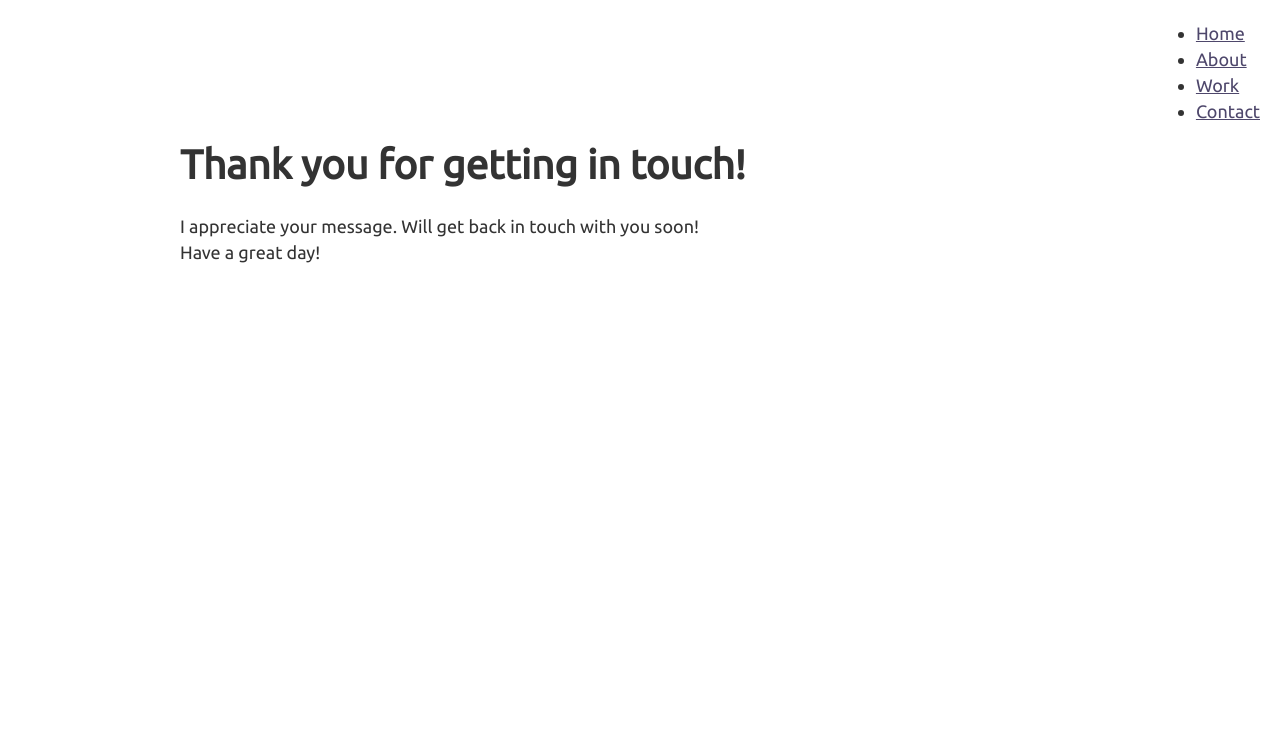
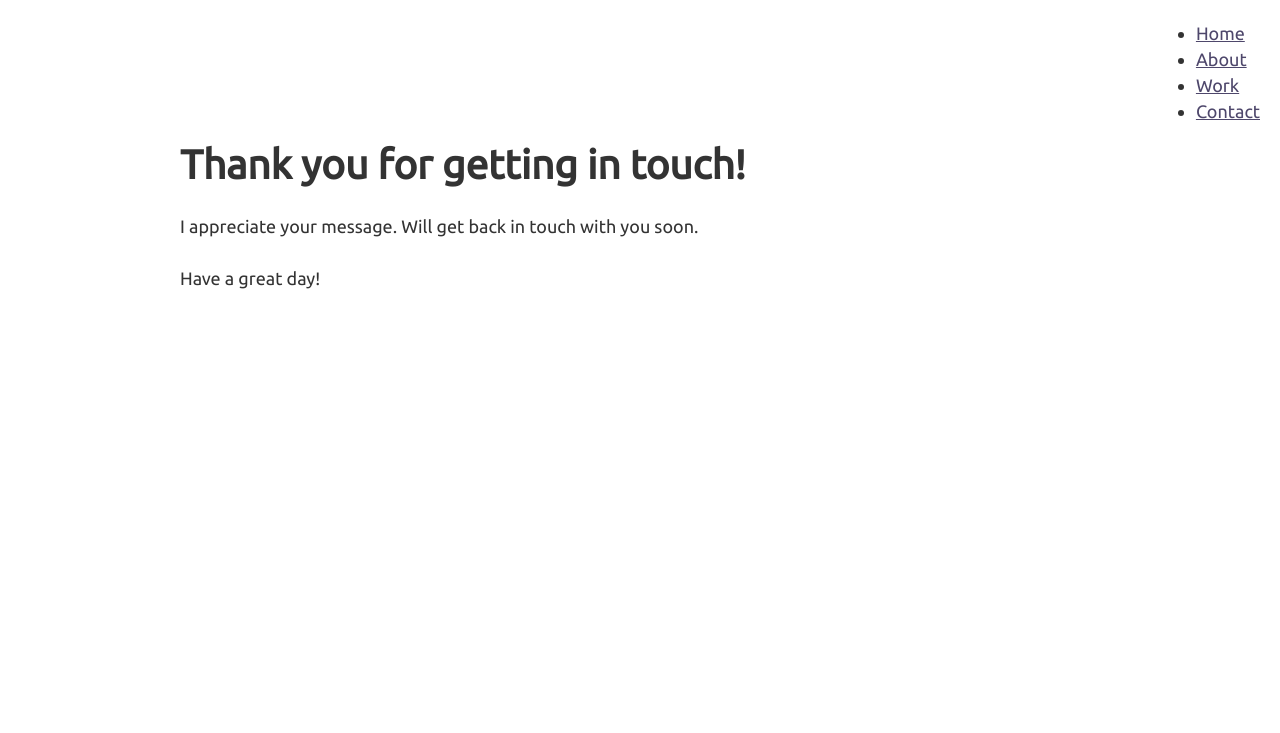
Before and after one commit to hlachaal/new-portfolio, a Gatsby site: page /thanks in a window 1280 px wide. Shown: the top 733 px of the page. Built offline with nearby package versions, Linux system fonts and the light colour scheme; Gatsby itself is replaced by a stand-in of ours; a web font is replaced by a local one.

Commit message:
thank you message

```diff
--- a/src/pages/thanks.js
+++ b/src/pages/thanks.js
@@ -5,7 +5,8 @@ export default () => (
   <Layout>
     <h1>Thank you for getting in touch!</h1>
     <p>
-      I appreciate your message. Will get back in touch with you soon!
+      I appreciate your message. Will get back in touch with you soon.
+      <br />
       <br />
       Have a great day!
     </p>
```
